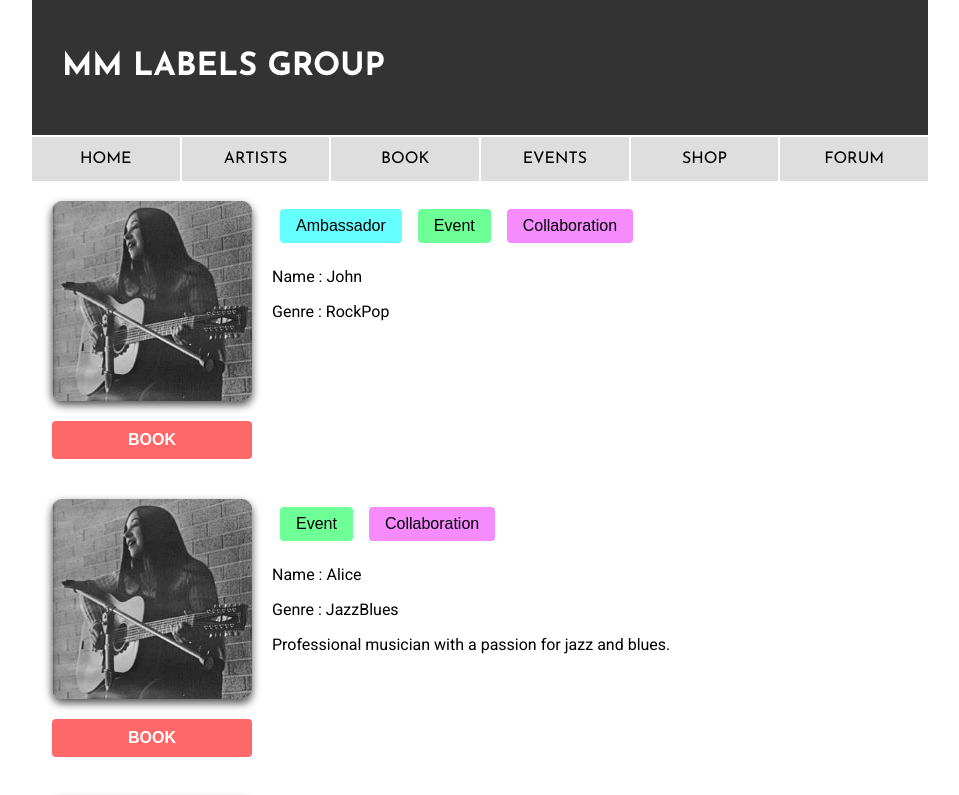
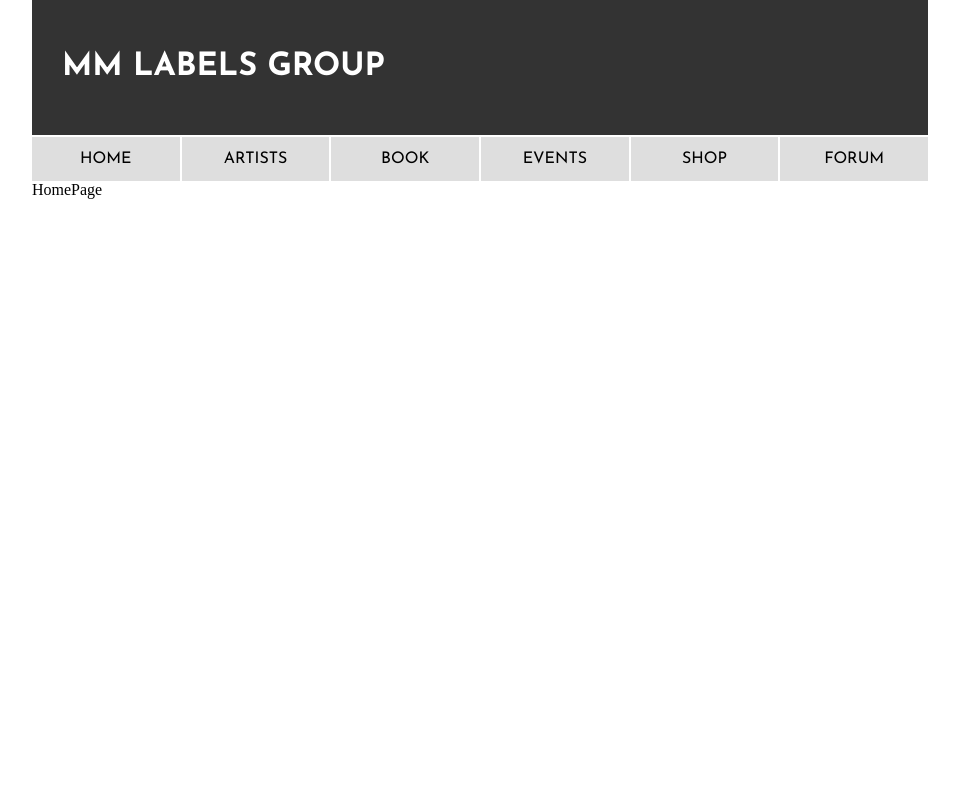
Before and after one commit to u2101766/Web_Programming, a React (Vite) app in the folder frontend/: page / in a window 1280 px wide. Shown: the top 795 px of the page, without its empty margins (160-1119 px from the left). Built offline with nearby package versions, Linux system fonts and the light colour scheme.

Commit message:
add homepage

```diff
--- a/frontend/Components/NavBar.jsx
+++ b/frontend/Components/NavBar.jsx
@@ -9,7 +9,7 @@ const NavBar = () => {
             <nav>
                 <Link className='link' to=''>HOME</Link>
                 <Link className='link' to=''>ARTISTS</Link>
-                <Link className='link' to=''>BOOK</Link>
+                <Link className='link' to='/book'>BOOK</Link>
                 <Link className='link' to=''>EVENTS</Link>
                 <Link className='link' to=''>SHOP</Link>
                 <Link className='link' to=''>FORUM</Link>
--- /dev/null
+++ b/frontend/Pages/HomePage.jsx
@@ -0,0 +1,9 @@
+import React from 'react'
+
+const HomePage = () => {
+  return (
+    <div>HomePage</div>
+  )
+}
+
+export default HomePage
--- a/frontend/src/App.jsx
+++ b/frontend/src/App.jsx
@@ -4,6 +4,7 @@ import viteLogo from '/vite.svg'
 import './App.css'
 import {Routes, Route } from 'react-router-dom'
 import BookingPage from '../Pages/BookingPage'
+import HomePage from '../Pages/HomePage'
 
 function App() {
 
@@ -11,7 +12,8 @@ function App() {
   return (
     <>
       <Routes>
-        <Route path='/' element={<BookingPage/>} />
+      <Route path='/' element={<HomePage/>} />
+        <Route path='/book' element={<BookingPage/>} />
       </Routes>
     </>
   )
```
